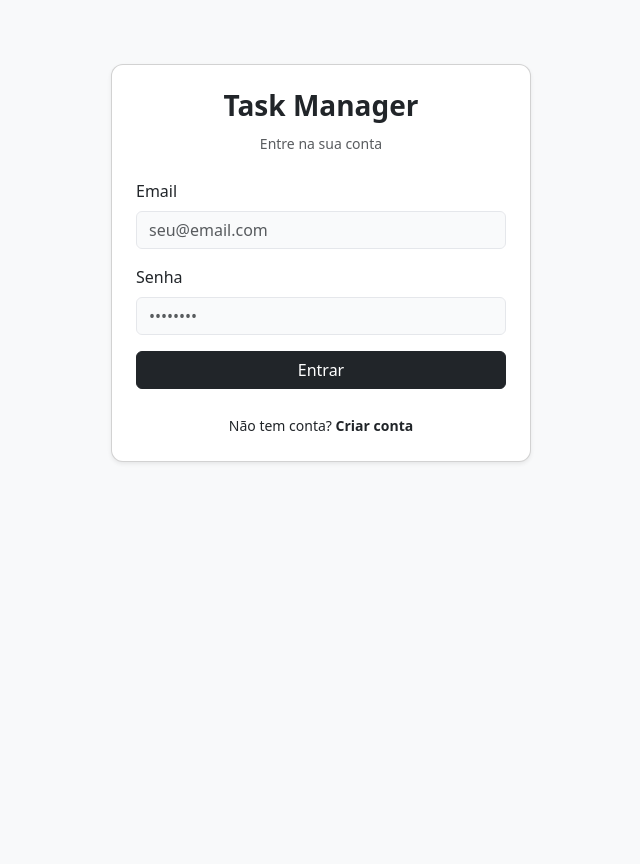
After one commit to ceagamartins/task-manager, a FastAPI app: template templates/auth.html in a window 1280 px wide. The commit adds this page. Shown: the whole page, without its empty margins (319-959 px from the left). Run offline with FastAPI, Linux system fonts and the light colour scheme; the template is opened without the code that fills it, so the values that code supplies are empty.

Commit message:
Criando a tela de login

```diff
--- a/app/main.py
+++ b/app/main.py
@@ -30,3 +30,8 @@ def status():
 # Carrega CSS
 from fastapi.staticfiles import StaticFiles
 app.mount("/static", StaticFiles(directory="static"), name="static")
+
+# ROTA PARA TELA DE LOGIN / CADASTRO
+@app.get("/auth", response_class=HTMLResponse)
+def auth_page(request: Request):
+    return templates.TemplateResponse("auth.html", {"request": request})
--- a/routers/tarefas.py
+++ b/routers/tarefas.py
@@ -1,7 +1,7 @@
-from fastapi import APIRouter, Depends
+from fastapi import APIRouter, Depends, HTTPException, status, Request
+from fastapi.responses import HTMLResponse
 from sqlalchemy.orm import Session
 from app.database import SessionLocal
-from fastapi import HTTPException, status
 import app.models as models
 import schemas
 
--- /dev/null
+++ b/templates/auth.html
@@ -0,0 +1,127 @@
+<!DOCTYPE html>
+<html lang="pt-br">
+
+<head>
+    <meta charset="UTF-8">
+    <meta name="viewport" content="width=device-width, initial-scale=1">
+    <title>Login - Task Manager</title>
+
+    <!-- Bootstrap -->
+    <link href="https://cdn.jsdelivr.net/npm/bootstrap@5.3.2/dist/css/bootstrap.min.css" rel="stylesheet">
+    <link href="https://cdn.jsdelivr.net/npm/bootstrap-icons@1.11.1/font/bootstrap-icons.css" rel="stylesheet">
+
+    <link rel="stylesheet" href="/static/css/style.css">
+
+    <style>
+        body {
+            background: #f8f9fa;
+        }
+
+        .auth-card {
+            max-width: 420px;
+            margin: auto;
+            margin-top: 8vh;
+            border-radius: 12px;
+        }
+
+        .auth-toggle {
+            cursor: pointer;
+        }
+    </style>
+</head>
+
+<body>
+
+    <div class="container">
+
+        <div class="card shadow-sm auth-card p-4">
+
+            <div class="text-center mb-4">
+                <h3 class="fw-bold">Task Manager</h3>
+                <small class="text-muted" id="authSubtitle">Entre na sua conta</small>
+            </div>
+
+            <!-- LOGIN FORM -->
+            <form id="loginForm">
+
+                <div class="mb-3">
+                    <label class="form-label">Email</label>
+                    <input type="email" class="form-control" placeholder="seu@email.com" required>
+                </div>
+
+                <div class="mb-3">
+                    <label class="form-label">Senha</label>
+                    <input type="password" class="form-control" placeholder="••••••••" required>
+                </div>
+
+                <div class="d-grid">
+                    <button type="submit" class="btn btn-dark">
+                        Entrar
+                    </button>
+                </div>
+
+            </form>
+
+            <!-- REGISTER FORM -->
+            <form id="registerForm" style="display:none;">
+
+                <div class="mb-3">
+                    <label class="form-label">Nome</label>
+                    <input type="text" class="form-control" placeholder="Seu nome" required>
+                </div>
+
+                <div class="mb-3">
+                    <label class="form-label">Email</label>
+                    <input type="email" class="form-control" placeholder="seu@email.com" required>
+                </div>
+
+                <div class="mb-3">
+                    <label class="form-label">Senha</label>
+                    <input type="password" class="form-control" placeholder="••••••••" required>
+                </div>
+
+                <div class="d-grid">
+                    <button type="submit" class="btn btn-dark">
+                        Criar Conta
+                    </button>
+                </div>
+
+            </form>
+
+            <div class="text-center mt-4">
+                <small>
+                    <span id="toggleText">Não tem conta?</span>
+                    <span class="fw-bold auth-toggle" onclick="toggleAuth()">
+                        Criar conta
+                    </span>
+                </small>
+            </div>
+
+        </div>
+
+    </div>
+
+    <script>
+        function toggleAuth() {
+            const loginForm = document.getElementById("loginForm");
+            const registerForm = document.getElementById("registerForm");
+            const subtitle = document.getElementById("authSubtitle");
+            const toggleText = document.getElementById("toggleText");
+
+            if (loginForm.style.display === "none") {
+                loginForm.style.display = "block";
+                registerForm.style.display = "none";
+                subtitle.innerText = "Entre na sua conta";
+                toggleText.innerText = "Não tem conta?";
+            } else {
+                loginForm.style.display = "none";
+                registerForm.style.display = "block";
+                subtitle.innerText = "Crie sua conta";
+                toggleText.innerText = "Já possui conta?";
+            }
+        }
+    </script>
+
+</body>
+
+</html>
```
Also changed, not shown: static/js/main.js (added, +110 -0 lines), templates/index.html (+1 -114 lines), README.md.
